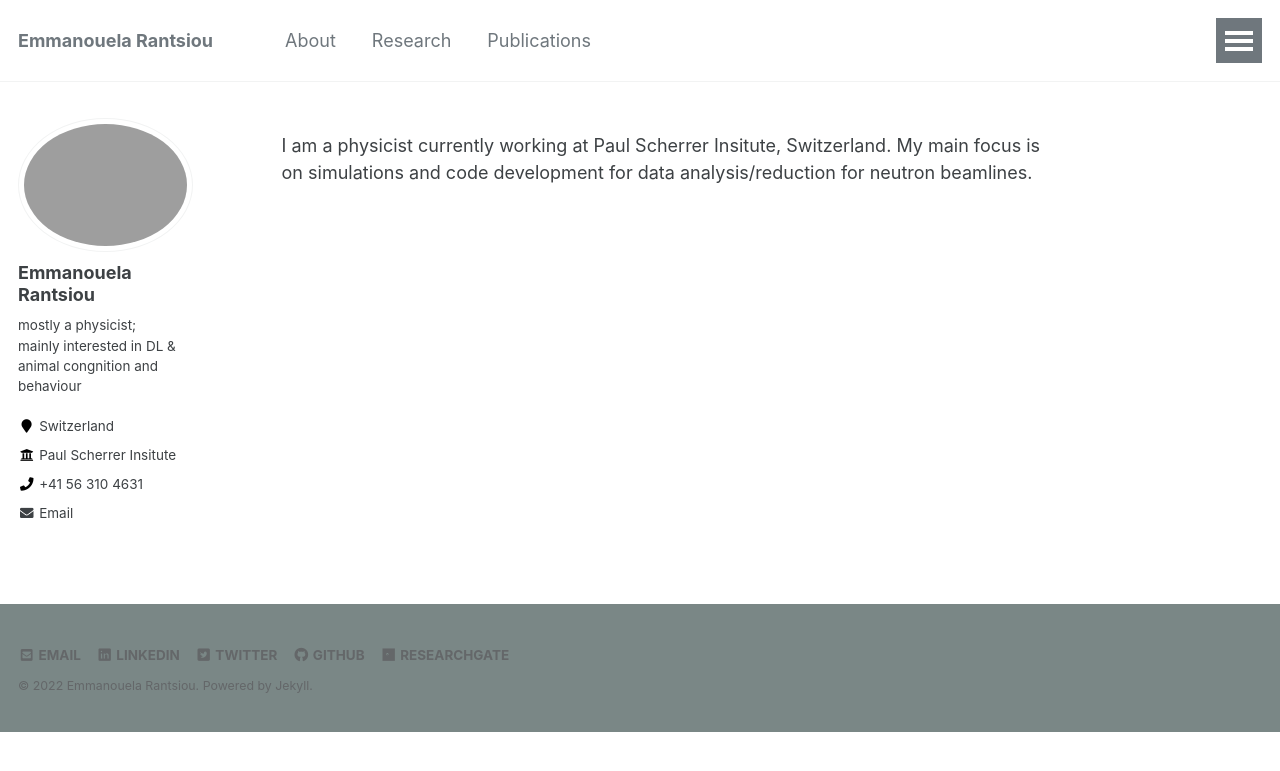
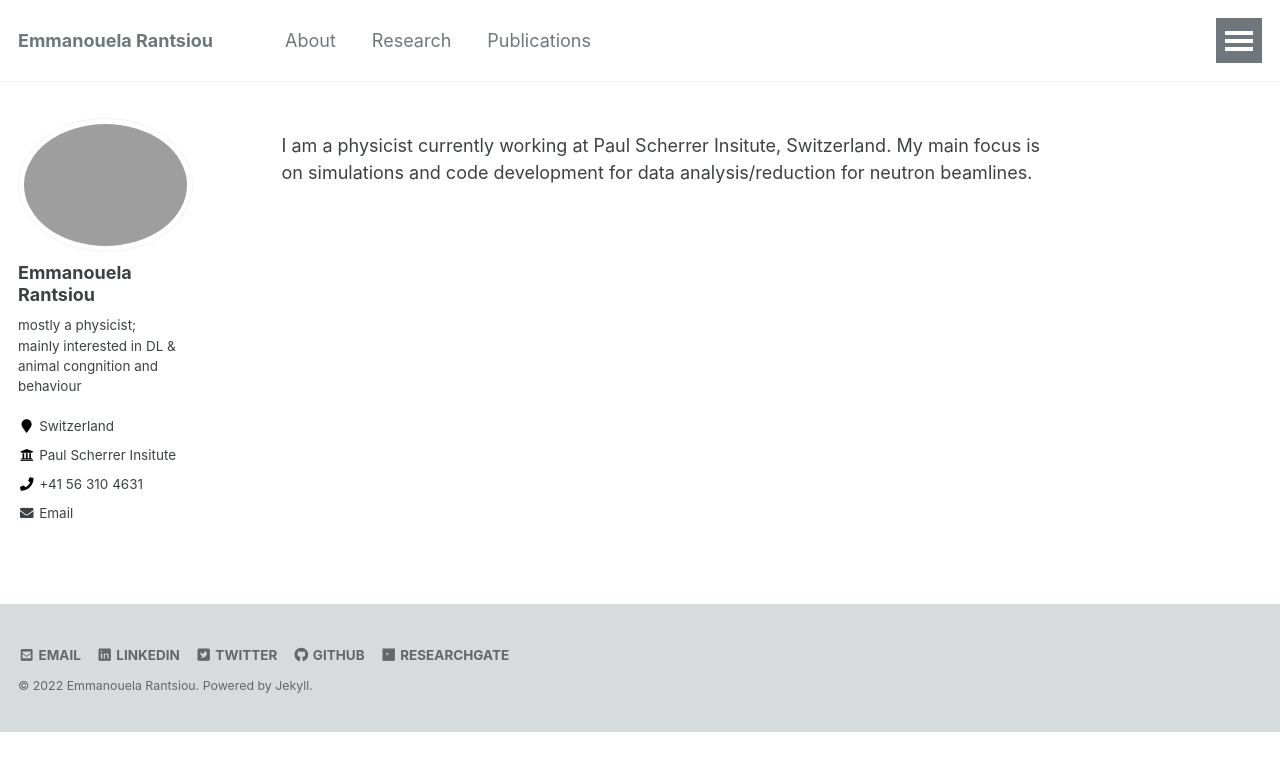
Before and after one commit to emmarant/emmarant.github.io, a Jekyll site: the page built from _pages/intro.md, in a window 1280 px wide. Shown: the top 771 px of the page. Built offline with Jekyll 4.4.1, drawn with Linux system fonts in a browser that asks for light colours.

Commit message:
Update _footer.scss

```diff
--- a/_sass/_footer.scss
+++ b/_sass/_footer.scss
@@ -13,7 +13,7 @@
           animation: intro 0.3s both;
   -webkit-animation-delay: 0.45s;
           animation-delay: 0.45s;
-  background-color: $manou-color-a;
+  background-color: mix(#fff, #7A8786, 70%);
 
 
   footer {
```
